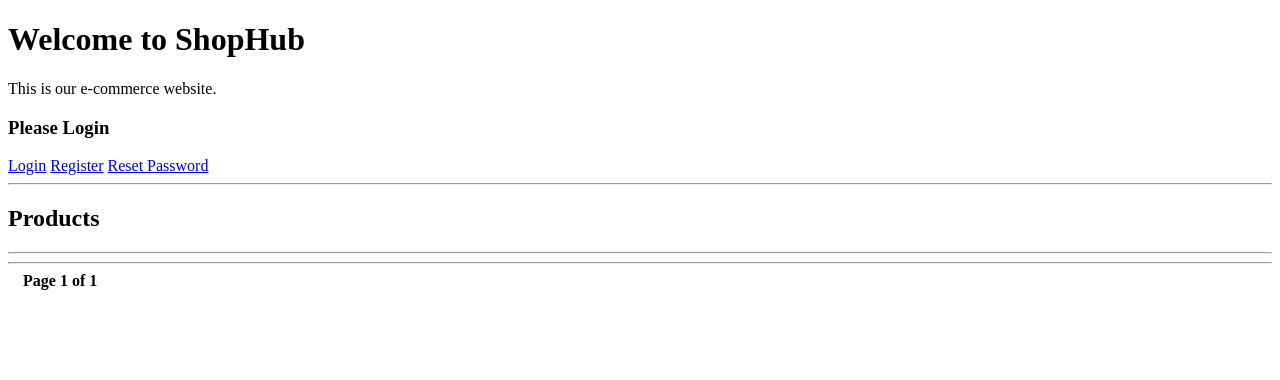
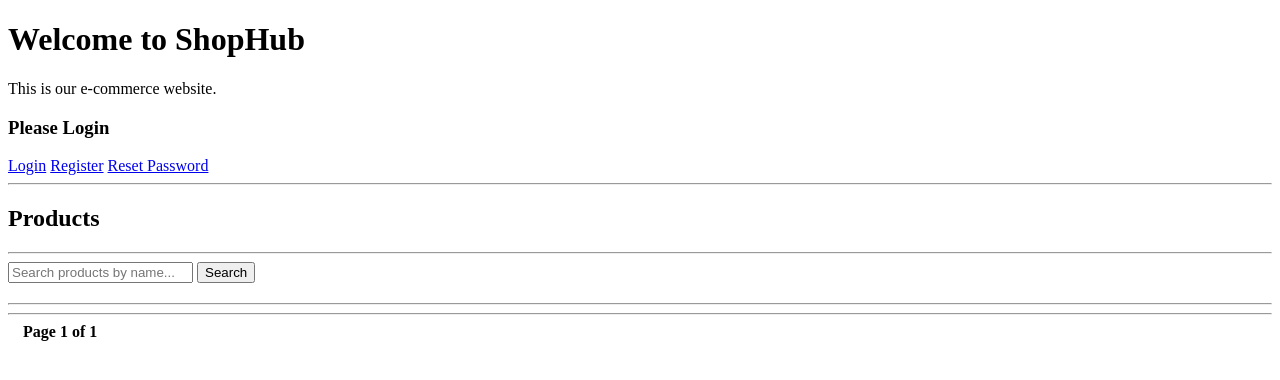
Before and after one commit to Amanyadav72/Shophub, a Django app: page / in a window 1280 px wide. Shown: the top 380 px of the page. Run offline with Django 5.2, Linux system fonts and the light colour scheme; data that the repository does not hold is empty.

Commit message:
updated productlistView for search with icontains

```diff
--- a/products/templates/products/home.html
+++ b/products/templates/products/home.html
@@ -1,6 +1,8 @@
 <!DOCTYPE html>
 <html>
-<head>
+<head lang="en">
+    <meta charset="UTF-8">
+    <meta name="viewport" content="width=device-width, initial-scale=1.0">
     <title>ShopHub</title>
 </head>
 <body>
@@ -31,6 +33,13 @@
             <button style="margin-left: 54px;"><a href="{% url 'product_form' %}" target="_blank"> Add Product</a></button>
         {% endif %}
     </h2><hr>
+    <!-- SEARCH FORM -->
+    <form method="GET" action="{% url 'home' %}" style="margin-bottom: 20px;">
+        <!-- We set the value to request.GET.q so the user's search term stays in the input box after the page reloads -->
+        <input type="text" name="q" placeholder="Search products by name..." value="{{ request.GET.q }}">
+        <button type="submit">Search</button>
+    </form>
+    <hr>
     {% for item in products %}
         <p>{{item.id}}.
             {% if item.image %}
--- a/products/views.py
+++ b/products/views.py
@@ -15,25 +15,27 @@ class ProductListView(ListView):
     model = Product
     template_name = "products/home.html"
     context_object_name = "products"
-    paginate_by = 2
+    paginate_by = 4
 
     def get_queryset(self):
         user = self.request.user
 
-        # 1. Anonymous users or logged-in non-staff customers see published items
         if not user.is_authenticated:
-            return Product.objects.published().select_related("owner").prefetch_related("categories")
+            qs = Product.objects.published().select_related("owner").prefetch_related("categories")
+        elif user.is_superuser:
+            qs = Product.objects.all().select_related("owner").prefetch_related("categories")
+        elif user.has_perm("products.add_product"):
+            qs = Product.objects.by_owner(user).prefetch_related("categories")
+        else:
+            qs = Product.objects.published().select_related("owner").prfetch_related("categories")
 
-        # 2. Superuser / Admin: See ALL products across all sellers
-        if user.is_superuser:
-            return Product.objects.all().select_related("owner").prefetch_related("categories")
+        search_query = self.request.GET.get('q')
+        if search_query:
+            qs = qs.filter(name__icontains=search_query)
 
-        # 3. Sellers: See all products THEY created (published, draft, out of stock)
-        if user.has_perm("products.add_product"):
-            return Product.objects.by_owner(user).prefetch_related("categories")
+        return qs
 
-        # 4. Regular logged-in Customer: See published items
-        return Product.objects.published().select_related("owner").prefetch_related("categories")
+
 
 '''
 def home(request):
```
